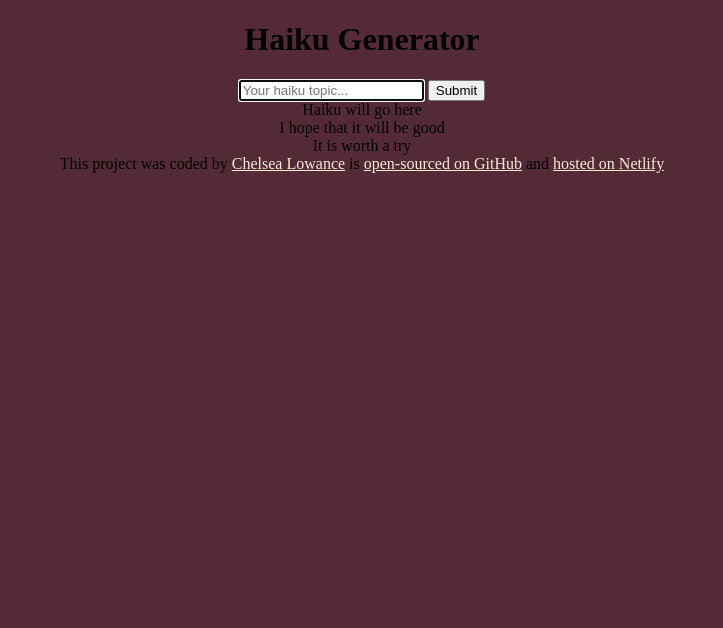
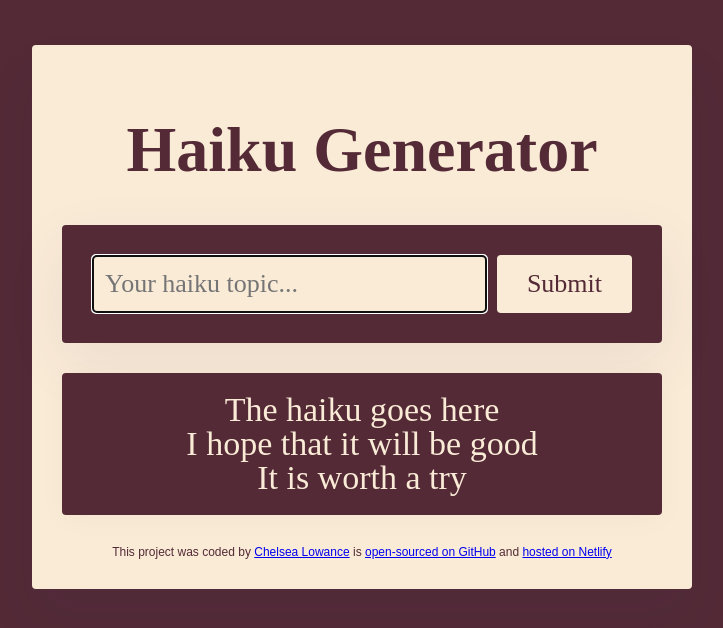
Before and after one commit to clowance/Haiku-Generator, a plain HTML site: page index.html in a window 1280 px wide. Shown: the whole page, without its empty margins (278-1001 px from the left). Drawn offline with Linux system fonts and the light colour scheme; a script that the page names is missing; a web font is replaced by a local one.

Commit message:
styled css

```diff
--- a/index.html
+++ b/index.html
@@ -4,9 +4,16 @@
     <meta charset="UTF-8" />
     <meta name="viewport" content="width=device-width, initial-scale=1.0" />
     <link rel="stylesheet" href="src/style.css" />
+    <link rel="preconnect" href="https://fonts.googleapis.com" />
+    <link rel="preconnect" href="https://fonts.gstatic.com" crossorigin />
+    <link
+      href="https://fonts.googleapis.com/css2?family=Afacad+Flux:wght@100..1000&family=Bonheur+Royale&display=swap"
+      rel="stylesheet"
+    />
     <title>Haiku Generator</title>
   </head>
   <body>
+    <div id="container">
       <header>
         <h1>Haiku Generator</h1>
       </header>
@@ -18,17 +25,20 @@
             autofocus
             required
             autocomplete="off"
+            class="haiku-topic"
           />
-        <input type="submit" />
+          <input type="submit" class="submit-button" />
         </form>
-      <div>
-        Haiku will go here<br />I hope that it will be good<br />It is worth a
-        try
+        <div class="haiku">
+          The haiku goes here<br />I hope that it will be good<br />It is worth
+          a try
         </div>
       </main>
       <footer>
         This project was coded by
-      <a href="https://github.com/clowance" target="_blank">Chelsea Lowance</a>
+        <a href="https://github.com/clowance" target="_blank"
+          >Chelsea Lowance</a
+        >
         is
         <a href="https://github.com/clowance/Haiku-Generator" target="_blank"
           >open-sourced on GitHub</a
@@ -39,5 +49,6 @@
         >
       </footer>
       <script src="src/index.js"></script>
+    </div>
   </body>
 </html>
--- a/src/index.js
+++ /dev/null
@@ -1 +0,0 @@
-alert("Do you haiku?");
--- a/src/style.css
+++ b/src/style.css
@@ -1,8 +1,76 @@
 body {
   background-color: #532a36;
   text-align: center;
+  color: #532a36;
+  font-family: Bonheur Royale;
 }
 
-a {
+#container {
+  background-color: antiquewhite;
+  max-width: 600px;
+  margin: 45px auto;
+  box-shadow: 0 30px 50px rgba(65, 50, 100, 0.08);
+  border-radius: 4px;
+  padding: 30px;
+}
+
+header {
+  margin-bottom: 30px;
+}
+
+h1 {
+  text-align: center;
+  font-weight: 800;
+  font-size: 64px;
+  line-height: 1;
+}
+
+form {
+  padding: 30px;
+  box-shadow: 0px 20px 60px rgba(65, 50, 100, 0.08);
+  border-radius: 4px;
+  display: flex;
+  margin-bottom: 30px;
+  background-color: #532a36;
+}
+
+.haiku-topic {
+  padding: 12px;
+  border: 1px solid rgba(39, 33, 66, 0.5);
+  width: 80%;
+  font-size: 26px;
+  border-radius: 4px;
+  line-height: 20px;
+  background: antiquewhite;
+  font-family: Bonheur Royale;
+}
+
+.submit-button {
+  margin-left: 10px;
+  background: antiquewhite;
+  color: #532a36;
+  border: none;
+  width: 150px;
+  font-size: 26px;
+  border-radius: 4px;
+  padding: 14px 24px;
+  font-family: Bonheur Royale;
+}
+
+.haiku {
+  background-color: #532a36;
   color: antiquewhite;
+  font-size: 34px;
+
+  padding: 20px;
+  line-height: 1;
+
+  box-shadow: 0px 4px 30px 0px rgba(39, 33, 66, 0.03);
+  border-radius: 4px;
 }
+
+footer {
+  margin-top: 30px;
+  font-family: Arial, Helvetica, sans-serif;
+  font-size: 12px;
+}
```
Lines whose indentation alone changed are shown as unchanged.
